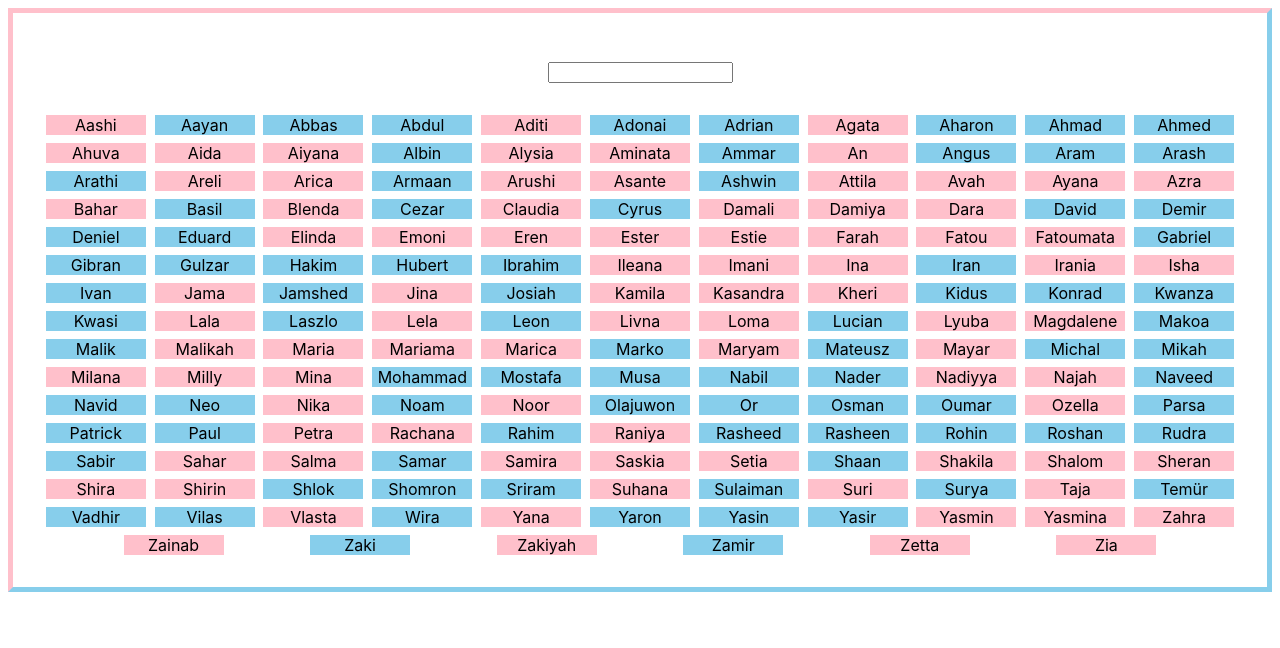
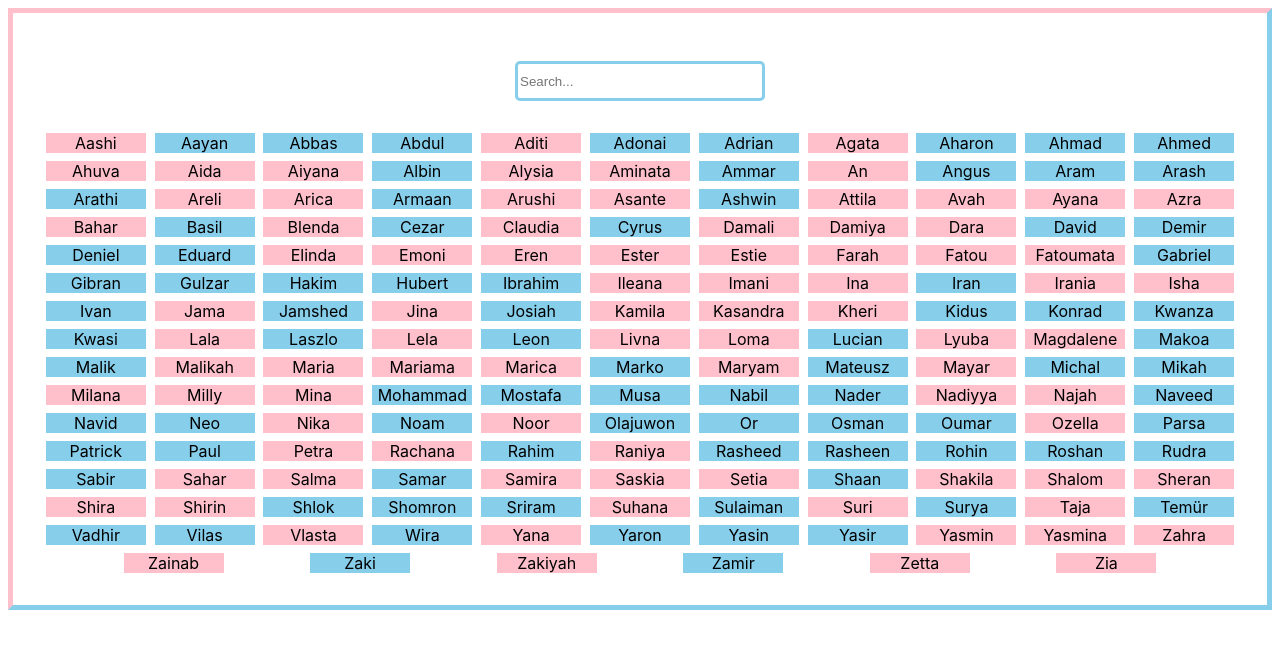
Before and after one commit to Johng117/baby-names-react, a React (Create React App) app: page / in a window 1280 px wide. Shown: the top 648 px of the page. Built offline with nearby package versions, Linux system fonts and the light colour scheme.

Commit message:
Fixed search function.

```diff
--- a/src/App.css
+++ b/src/App.css
@@ -5,6 +5,15 @@
 .form-container {
   margin: 1rem auto 2rem auto;
 }
+
+input {
+  border: 3px solid skyblue;
+  border-radius: 5px;
+  height: 2rem;
+  width: 15rem;
+
+}
+
 .name-container {
   border-top: 5px solid pink;
   border-right: 5px solid skyblue;
--- a/src/NameSorter.js
+++ b/src/NameSorter.js
@@ -24,6 +24,7 @@ const NameSorter = () => {
             type="text"
             value={textInput.value}
             onChange={inputHandler}
+            placeholder="Search..."
           ></input>
         </form>
       </div>
@@ -39,7 +40,8 @@ const NameSorter = () => {
 
          { (textInput.value.length!==0
          ? (sortedNames.map((element) => {
-            return element.name.toLowerCase().includes(textInput.value) ? (
+           const alteredText = textInput.value.toLowerCase();
+            return element.name.toLowerCase().includes(alteredText) ? (
               element.sex === "f" ? (
                 <NameOfBaby pink={element.name} />
               ) : (
```
